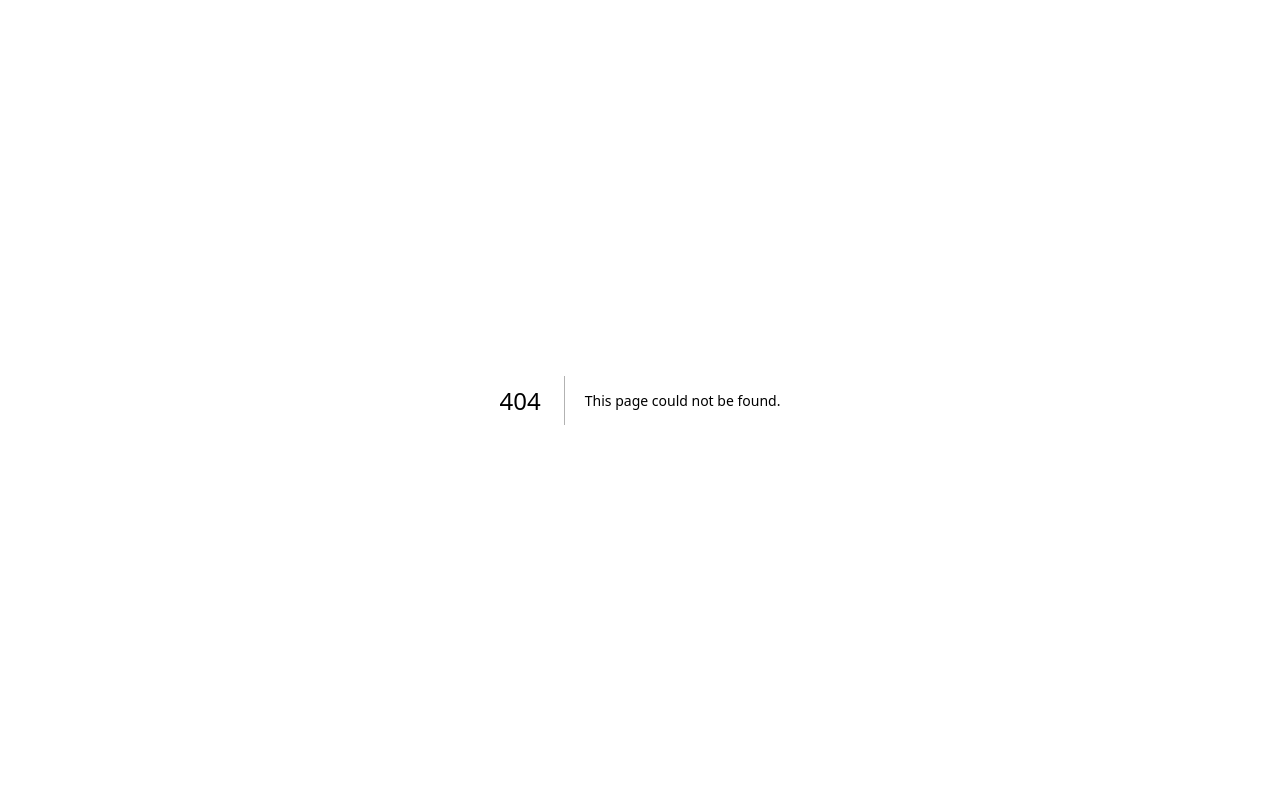
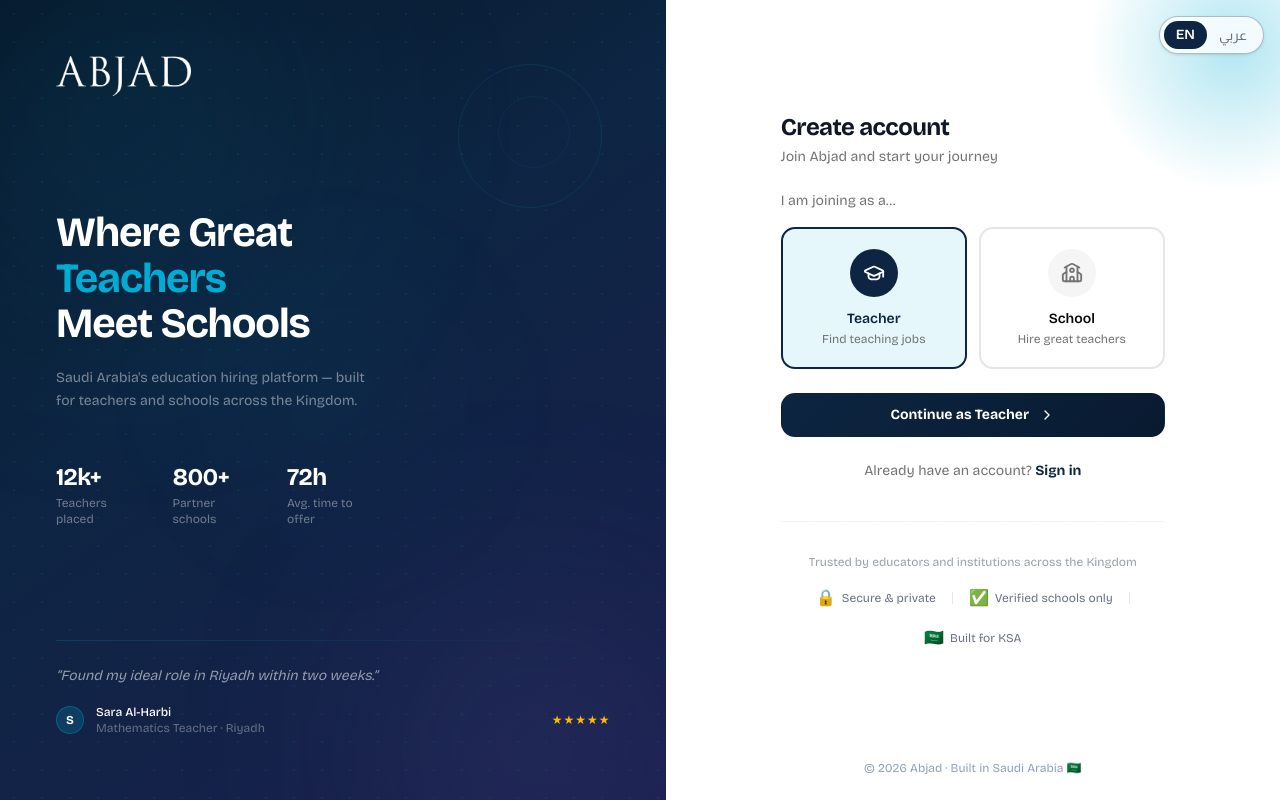
Before and after one commit to shabeebkaip/abjad-frontend, a Next.js app: page /choose-role in a window 1280 px wide. Before the commit this address had no page. Built offline with nearby package versions, Linux system fonts and the light colour scheme.

Commit message:
hero section update

```diff
--- /dev/null
+++ b/app/(auth)/choose-role/page.tsx
@@ -0,0 +1,87 @@
+"use client";
+
+import { useState } from "react";
+import Link from "next/link";
+import { useRouter } from "next/navigation";
+import { GraduationCap, School, ChevronRight } from "lucide-react";
+import { Button } from "@/components/ui/button";
+import { useTranslation } from "@/lib/i18n/useTranslation";
+
+type Role = "teacher" | "school";
+
+export default function ChooseRolePage() {
+  const { t } = useTranslation();
+  const router = useRouter();
+  const [role, setRole] = useState<Role>("teacher");
+
+  const handleContinue = () => {
+    router.push(`/register?role=${role}`);
+  };
+
+  return (
+    <div className="w-full max-w-sm mx-auto">
+      {/* Header */}
+      <div className="mb-6">
+        <h2 className="text-2xl font-bold text-gray-900 tracking-tight">{t.register.title}</h2>
+        <p className="text-muted-foreground text-sm mt-1">{t.register.subtitle}</p>
+      </div>
+
+      {/* Role selection */}
+      <p className="text-sm text-muted-foreground mb-4">{t.register.iAmJoiningAs}</p>
+      <div className="grid grid-cols-2 gap-3 mb-6">
+        <button
+          type="button"
+          onClick={() => setRole("teacher")}
+          className={`flex flex-col items-center gap-3 p-5 rounded-xl border-2 transition-all ${
+            role === "teacher" ? "border-primary bg-accent" : "border-border bg-white hover:border-border/80"
+          }`}
+        >
+          <div className={`w-12 h-12 rounded-full flex items-center justify-center ${
+            role === "teacher" ? "bg-primary" : "bg-muted"
+          }`}>
+            <GraduationCap size={22} className={role === "teacher" ? "text-white" : "text-muted-foreground"} />
+          </div>
+          <div>
+            <p className={`font-semibold text-sm ${role === "teacher" ? "text-primary" : "text-foreground"}`}>{t.register.teacher}</p>
+            <p className="text-xs text-muted-foreground mt-0.5">{t.register.teacherDesc}</p>
+          </div>
+        </button>
+
+        <button
+          type="button"
+          onClick={() => setRole("school")}
+          className={`flex flex-col items-center gap-3 p-5 rounded-xl border-2 transition-all ${
+            role === "school" ? "border-primary bg-accent" : "border-border bg-white hover:border-border/80"
+          }`}
+        >
+          <div className={`w-12 h-12 rounded-full flex items-center justify-center ${
+            role === "school" ? "bg-primary" : "bg-muted"
+          }`}>
+            <School size={22} className={role === "school" ? "text-white" : "text-muted-foreground"} />
+          </div>
+          <div>
+            <p className={`font-semibold text-sm ${role === "school" ? "text-primary" : "text-foreground"}`}>{t.register.school}</p>
+            <p className="text-xs text-muted-foreground mt-0.5">{t.register.schoolDesc}</p>
+          </div>
+        </button>
+      </div>
+
+      <Button
+        type="button"
+        onClick={handleContinue}
+        className="w-full h-11 rounded-xl text-sm font-bold"
+        style={{ background: "linear-gradient(135deg, var(--brand-primary) 0%, var(--brand-primary-dark) 100%)" }}
+      >
+        {role === "teacher" ? t.register.continueAsTeacher : t.register.continueAsSchool}
+        <ChevronRight size={16} className="ltr:ml-1 rtl:mr-1 rtl:rotate-180" />
+      </Button>
+
+      <p className="text-center text-sm text-muted-foreground mt-6">
+        {t.register.alreadyHaveAccount}{" "}
+        <Link href="/login" className="font-bold text-primary hover:opacity-75 transition-opacity">
+          {t.register.signIn}
+        </Link>
+      </p>
+    </div>
+  );
+}
--- a/app/(auth)/login/page.tsx
+++ b/app/(auth)/login/page.tsx
@@ -172,7 +172,7 @@
       {/* Register link */}
       <p className="fade-in-up-7 text-center text-sm text-muted-foreground mt-6">
         {t.login.noAccount}{" "}
-        <Link href="/register" className="font-bold text-primary hover:opacity-75 transition-opacity">
+        <Link href="/choose-role" className="font-bold text-primary hover:opacity-75 transition-opacity">
           {t.login.createAccount}
         </Link>
       </p>
--- a/app/(auth)/register/page.tsx
+++ b/app/(auth)/register/page.tsx
@@ -2,10 +2,11 @@
 
 import { useState } from "react";
 import Link from "next/link";
+import { useSearchParams, useRouter } from "next/navigation";
 import { useForm } from "react-hook-form";
 import { zodResolver } from "@hookform/resolvers/zod";
 import { z } from "zod";
-import { Eye, EyeOff, GraduationCap, School, Loader2, ChevronRight, ChevronLeft } from "lucide-react";
+import { Eye, EyeOff, Loader2, ChevronLeft } from "lucide-react";
 
 import { Input } from "@/components/ui/input";
 import { Label } from "@/components/ui/label";
@@ -66,8 +67,9 @@
 
 export default function RegisterPage() {
   const { t } = useTranslation();
-  const [step, setStep] = useState<1 | 2>(1);
-  const [role, setRole] = useState<Role>("teacher");
+  const router = useRouter();
+  const searchParams = useSearchParams();
+  const role = (searchParams.get("role") as Role) ?? "teacher";
   const [showPassword, setShowPassword] = useState(false);
   const [showConfirm, setShowConfirm] = useState(false);
   const [isLoading, setIsLoading] = useState(false);
@@ -103,83 +105,8 @@
         <p className="text-muted-foreground text-sm mt-1">{t.register.subtitle}</p>
       </div>
 
-      {/* Step indicator */}
-      <div className="flex items-center gap-2 mb-6">
-        <div className="flex items-center gap-2">
-          <div className="w-7 h-7 rounded-full flex items-center justify-center text-xs font-semibold text-white bg-primary">
-            {step > 1 ? "✓" : "1"}
-          </div>
-          <span className="text-xs font-medium text-foreground">{t.register.chooseRole}</span>
-        </div>
-        <div className="flex-1 h-px bg-border mx-1" />
-        <div className="flex items-center gap-2">
-          <div className={`w-7 h-7 rounded-full flex items-center justify-center text-xs font-semibold ${
-            step === 2 ? "text-white bg-primary" : "text-muted-foreground border border-border"
-          }`}>
-            2
-          </div>
-          <span className={`text-xs font-medium ${step === 2 ? "text-foreground" : "text-muted-foreground"}`}>
-            {t.register.yourDetails}
-          </span>
-        </div>
-      </div>
-
-      {/* ── Step 1: Role ── */}
-      {step === 1 && (
-        <div>
-          <p className="text-sm text-muted-foreground mb-4">{t.register.iAmJoiningAs}</p>
-          <div className="grid grid-cols-2 gap-3 mb-6">
-            <button
-              type="button"
-              onClick={() => setRole("teacher")}
-              className={`flex flex-col items-center gap-3 p-5 rounded-xl border-2 transition-all ${
-                role === "teacher" ? "border-primary bg-accent" : "border-border bg-white hover:border-border/80"
-              }`}
-            >
-              <div className={`w-12 h-12 rounded-full flex items-center justify-center ${
-                role === "teacher" ? "bg-primary" : "bg-muted"
-              }`}>
-                <GraduationCap size={22} className={role === "teacher" ? "text-white" : "text-muted-foreground"} />
-              </div>
-              <div>
-                <p className={`font-semibold text-sm ${role === "teacher" ? "text-primary" : "text-foreground"}`}>{t.register.teacher}</p>
-                <p className="text-xs text-muted-foreground mt-0.5">{t.register.teacherDesc}</p>
-              </div>
-            </button>
-
-            <button
-              type="button"
-              onClick={() => setRole("school")}
-              className={`flex flex-col items-center gap-3 p-5 rounded-xl border-2 transition-all ${
-                role === "school" ? "border-primary bg-accent" : "border-border bg-white hover:border-border/80"
-              }`}
-            >
-              <div className={`w-12 h-12 rounded-full flex items-center justify-center ${
-                role === "school" ? "bg-primary" : "bg-muted"
-              }`}>
-                <School size={22} className={role === "school" ? "text-white" : "text-muted-foreground"} />
-              </div>
-              <div>
-                <p className={`font-semibold text-sm ${role === "school" ? "text-primary" : "text-foreground"}`}>{t.register.school}</p>
-                <p className="text-xs text-muted-foreground mt-0.5">{t.register.schoolDesc}</p>
-              </div>
-            </button>
-          </div>
-
-          <Button
-            type="button"
-            onClick={() => setStep(2)}
-            className="w-full h-11 rounded-xl text-sm font-bold"
-            style={{ background: "linear-gradient(135deg, var(--brand-primary) 0%, var(--brand-primary-dark) 100%)" }}
-          >
-            {role === "teacher" ? t.register.continueAsTeacher : t.register.continueAsSchool}
-            <ChevronRight size={16} className="ltr:ml-1 rtl:mr-1 rtl:rotate-180" />
-          </Button>
-        </div>
-      )}
-
-      {/* ── Step 2: Teacher form ── */}
-      {step === 2 && role === "teacher" && (
+      {/* ── Teacher form ── */}
+      {role === "teacher" && (
         <form onSubmit={teacherForm.handleSubmit(onSubmitTeacher)} className="space-y-4">
           <div className="grid grid-cols-2 gap-3">
             <div className="space-y-1.5">
@@ -264,7 +191,7 @@
           </div>
 
           <div className="flex gap-3 pt-1">
-            <Button type="button" variant="outline" onClick={() => setStep(1)} className="h-11 rounded-xl px-4">
+            <Button type="button" variant="outline" onClick={() => router.push("/choose-role")} className="h-11 rounded-xl px-4">
               <ChevronLeft size={16} className="rtl:rotate-180" /> {t.register.back}
             </Button>
             <Button type="submit" disabled={isLoading} className="flex-1 h-11 rounded-xl text-sm font-bold" style={{ background: "linear-gradient(135deg, var(--brand-primary) 0%, var(--brand-primary-dark) 100%)" }}>
@@ -274,8 +201,8 @@
         </form>
       )}
 
-      {/* ── Step 2: School form ── */}
-      {step === 2 && role === "school" && (
+      {/* ── School form ── */}
+      {role === "school" && (
         <form onSubmit={schoolForm.handleSubmit(onSubmitSchool)} className="space-y-4">
           <div className="space-y-1.5">
             <Label htmlFor="s-name">{t.register.schoolName}</Label>
@@ -353,7 +280,7 @@
           </div>
 
           <div className="flex gap-3 pt-1">
-            <Button type="button" variant="outline" onClick={() => setStep(1)} className="h-11 rounded-xl px-4">
+            <Button type="button" variant="outline" onClick={() => router.push("/choose-role")} className="h-11 rounded-xl px-4">
               <ChevronLeft size={16} className="rtl:rotate-180" /> {t.register.back}
             </Button>
             <Button type="submit" disabled={isLoading} className="flex-1 h-11 rounded-xl text-sm font-bold" style={{ background: "linear-gradient(135deg, var(--brand-primary) 0%, var(--brand-primary-dark) 100%)" }}>
--- a/app/(marketing)/home/_components/HeroSection.tsx
+++ b/app/(marketing)/home/_components/HeroSection.tsx
@@ -165,7 +165,7 @@
         {/* CTA buttons */}
         <div className="fade-in-up-4 flex items-center gap-4 flex-wrap justify-center mb-16">
           <Link
-            href="/register"
+            href="/choose-role"
             className="px-8 py-3.5 rounded-full font-bold text-base text-white transition-all duration-200 hover:scale-105 hover:shadow-xl shadow-lg"
             style={{ backgroundColor: "var(--brand-primary)", boxShadow: "0 8px 24px var(--brand-primary-glow)" }}
           >
```
